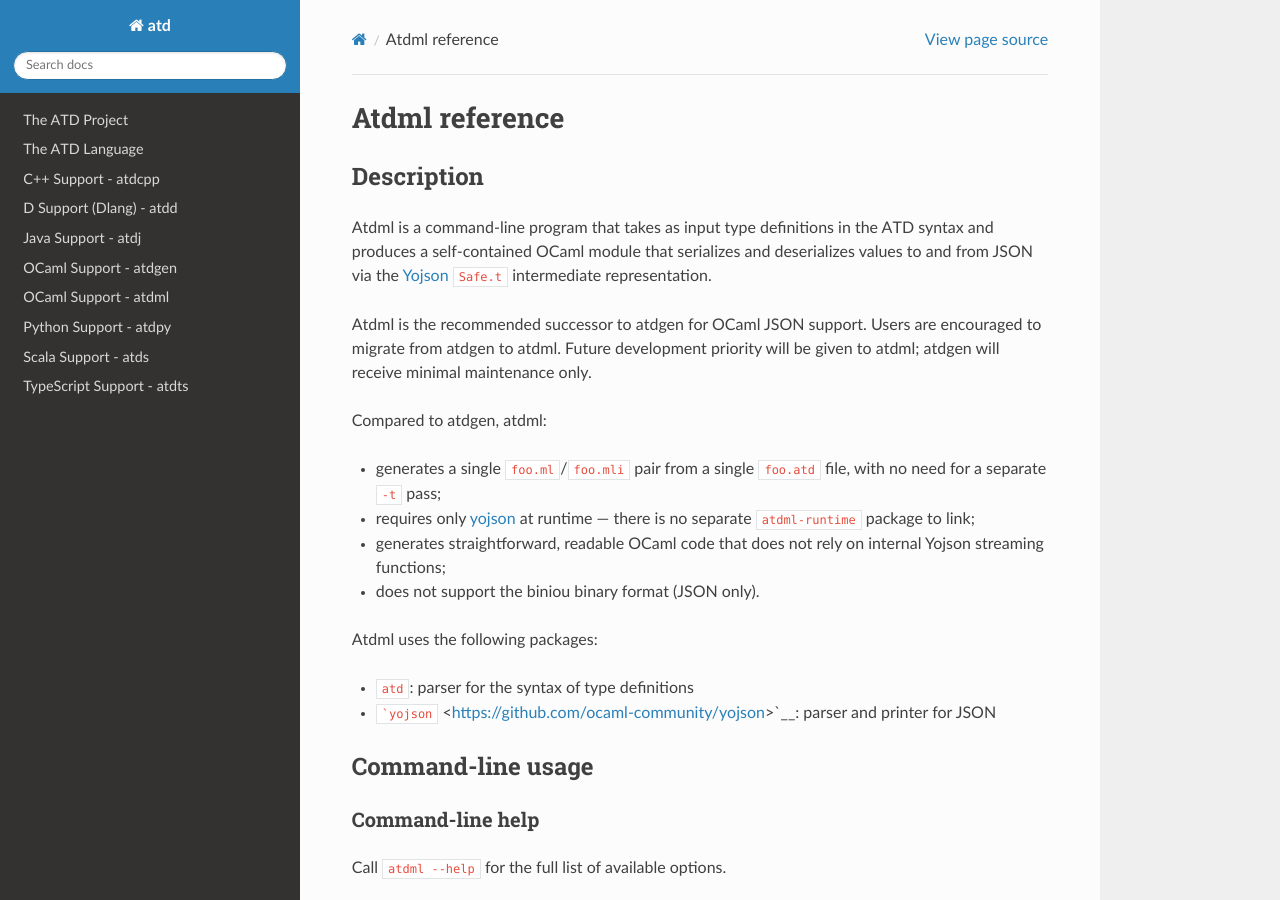
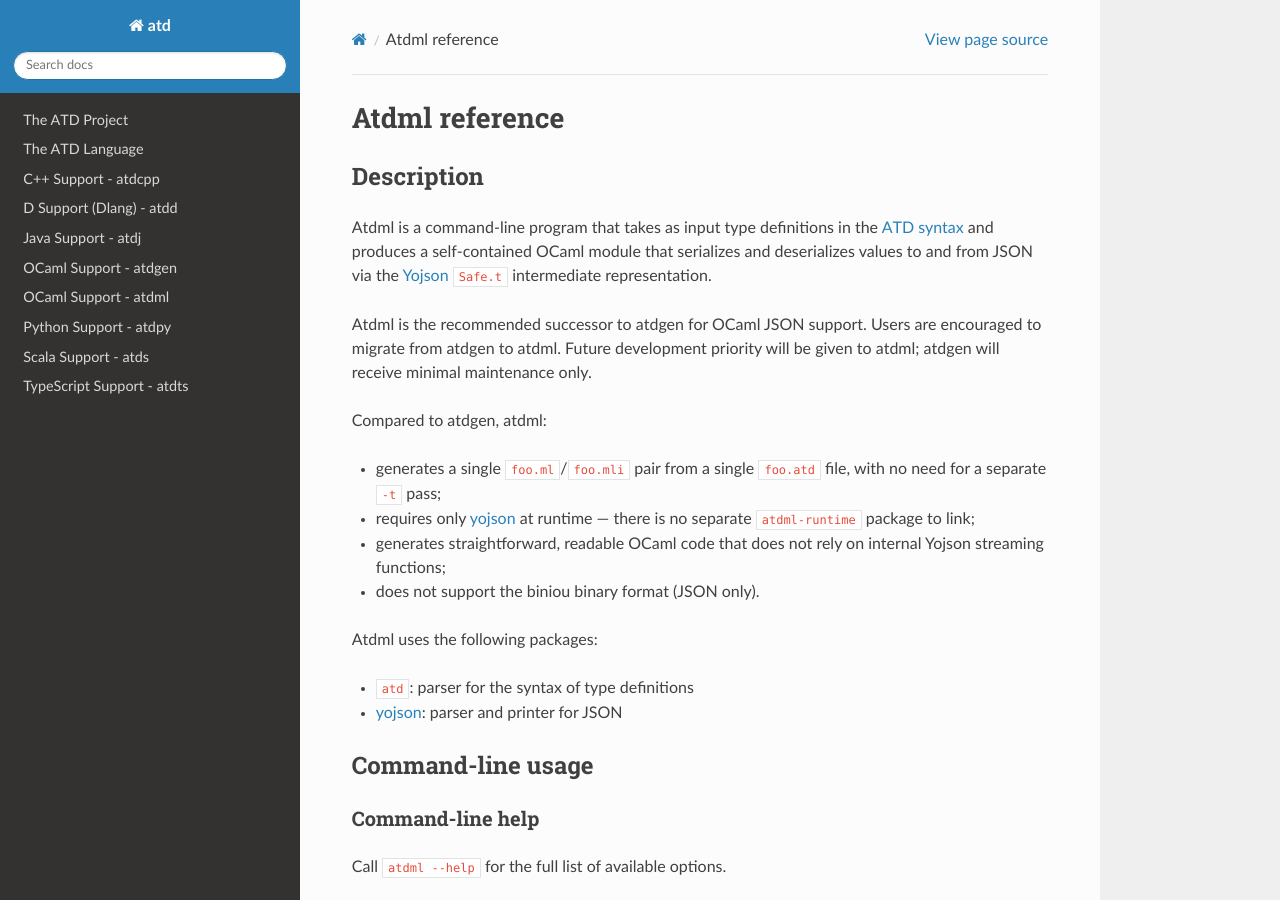
Before and after one commit to ahrefs/atd, a Sphinx documentation site: the page built from doc/atdml-reference.rst, in a window 1280 px wide and 900 px high. Built offline with Sphinx 7.4.7 and the Read the Docs theme 3.1.0, drawn with Linux system fonts in a browser that asks for light colours.

Commit message:
Fix syntax in docs

````diff
--- a/doc/atdml-reference.rst
+++ b/doc/atdml-reference.rst
@@ -6,7 +6,7 @@ Description
 -----------
 
 Atdml is a command-line program that takes as input type definitions in the
-ATD syntax and produces a self-contained OCaml module that serializes and
+`ATD syntax <atd-language.html>`__ and produces a self-contained OCaml module that serializes and
 deserializes values to and from JSON via the
 `Yojson <https://github.com/ocaml-community/yojson>`__ ``Safe.t``
 intermediate representation.
@@ -28,7 +28,7 @@ Compared to atdgen, atdml:
 Atdml uses the following packages:
 
 - ``atd``: parser for the syntax of type definitions
-- ```yojson`` <https://github.com/ocaml-community/yojson>`__: parser and
+- `yojson <https://github.com/ocaml-community/yojson>`__: parser and
   printer for JSON
 
 Command-line usage
````
